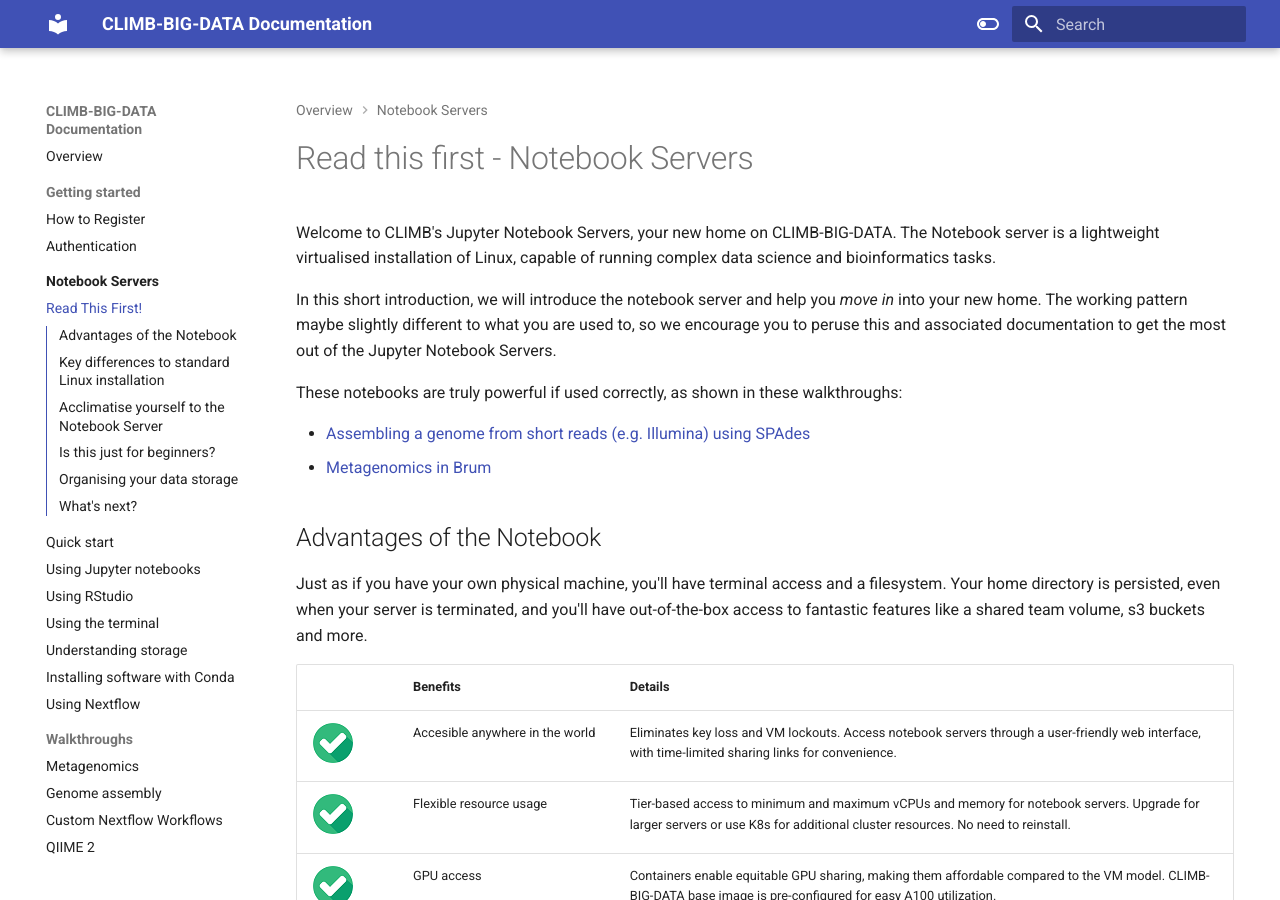
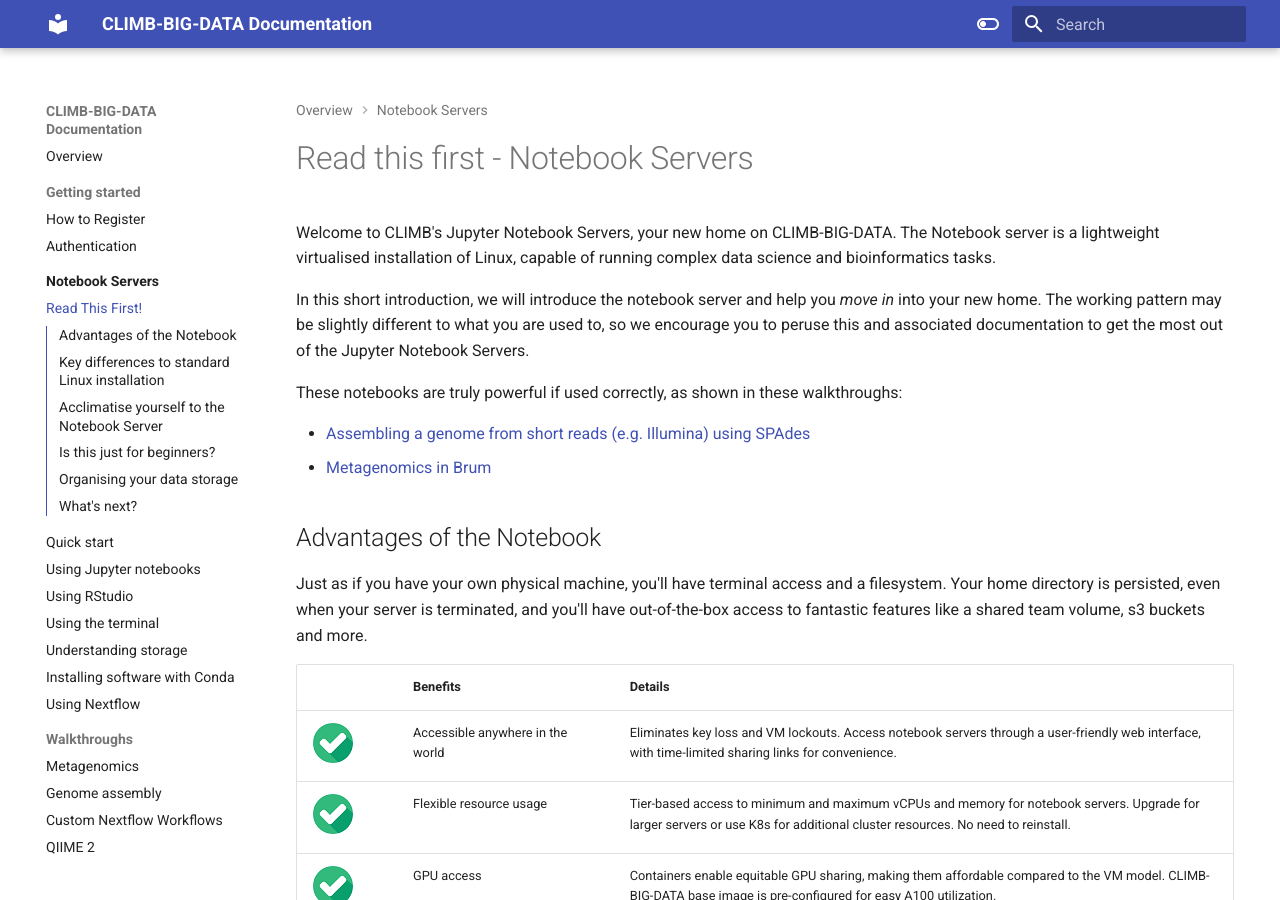
Before and after one commit to MRC-CLIMB/docs, an MkDocs documentation site: the page built from docs/notebook-servers/read-this-first.md, in a window 1280 px wide and 900 px high. Built offline with MkDocs 1.6.1 and Material for MkDocs 9.7.7, drawn with Linux system fonts in a browser that asks for light colours; some of the changed text lies outside the part shown.

Commit message:
Update read-this-first.md

````diff
--- a/docs/notebook-servers/read-this-first.md
+++ b/docs/notebook-servers/read-this-first.md
@@ -3,7 +3,7 @@
 Welcome to CLIMB's Jupyter Notebook Servers, your new home on CLIMB-BIG-DATA.
 The Notebook server is a lightweight virtualised installation of Linux, capable of running complex data science and bioinformatics tasks.
 
-In this short introduction, we will introduce the notebook server and help you *move in* into your new home. The working pattern maybe slightly different to what you are used to, so we encourage you to peruse this and associated documentation to get the most out of the Jupyter Notebook Servers.
+In this short introduction, we will introduce the notebook server and help you *move in* into your new home. The working pattern may be slightly different to what you are used to, so we encourage you to peruse this and associated documentation to get the most out of the Jupyter Notebook Servers.
 
 These notebooks are truly powerful if used correctly, as shown in these walkthroughs:
 
@@ -16,7 +16,7 @@ Just as if you have your own physical machine, you'll have terminal access and a
 
 |   | Benefits                                             | Details                                                                                                                                                                       |
 |---|------------------------------------------------------|-------------------------------------------------------------------------------------------------------------------------------------------------------------------------------|
-|  ![Checked yes](../img/checked.png) | Accesible anywhere in the world  | Eliminates key loss and VM lockouts. Access notebook servers through a user-friendly web interface, with time-limited sharing links for convenience.                                           |
+|  ![Checked yes](../img/checked.png) | Accessible anywhere in the world  | Eliminates key loss and VM lockouts. Access notebook servers through a user-friendly web interface, with time-limited sharing links for convenience.                                           |
 | ![Checked yes](../img/checked.png)  | Flexible resource usage                              | Tier-based access to minimum and maximum vCPUs and memory for notebook servers. Upgrade for larger servers or use K8s for additional cluster resources. No need to reinstall. |
 |  ![Checked yes](../img/checked.png) | GPU access                                           | Containers enable equitable GPU sharing, making them affordable compared to the VM model. CLIMB-BIG-DATA base image is pre-configured for easy A100 utilization.              |
 | ![Checked yes](../img/checked.png)  | Sandboxed environment for teaching and training      | Simplifies workshops: create a team, invite attendees, and share materials on team drive or S3. No SSH login hassles.                                                         |
@@ -98,7 +98,7 @@ You can list the contents of the `shared-team` folder:
 ls ~/shared-team
 ```
 
-It will likely be empty, if this is your first time using CLIMB. You have full access to this location and can create folders and files as you wish. Try this with touch that will create an empty file (if it doesn't exist).
+It will likely be empty, if this is your first time using CLIMB. You have full access to this location and can create folders and files as you wish. Try this with `touch`, that will create an empty file (if it doesn't exist).
 Try using `touch` on other locations, and you will see that you can only write to your home directory, the `shared-team` folder and special locations like `tmp/`.
 
 In locations where you can write, you will see the empty file `this` appear:
````
